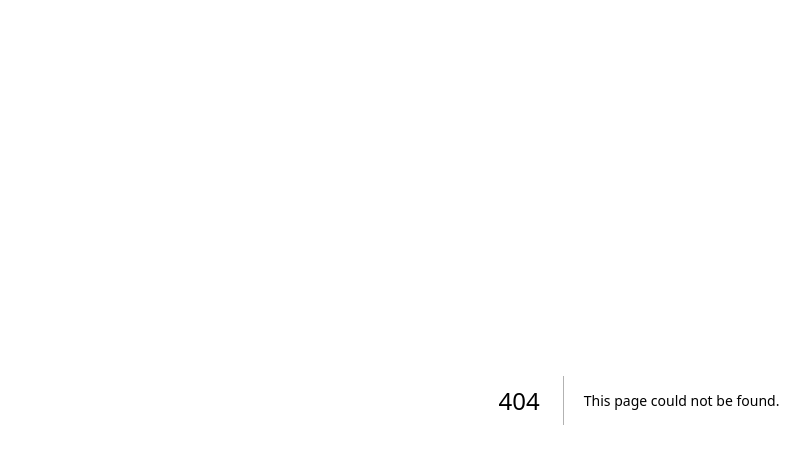
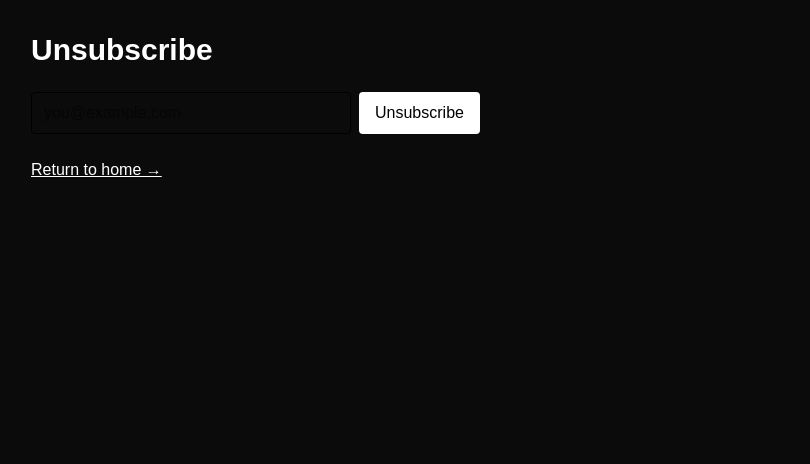
Before and after one commit to thekandidedit/thekandidedit, a Next.js app: page /api/unsubscribe in a window 1280 px wide. Before the commit this address had no page. Shown: the top 464 px of the page, without its empty margins (1-811 px from the left). Built offline with nearby package versions, Linux system fonts and the light colour scheme.

Commit message:
UX: subscribe form + confirm and unsubscribe pages

```diff
--- /dev/null
+++ b/app/api/confirm/page.tsx
@@ -0,0 +1,50 @@
+// app/confirm/page.tsx
+"use client";
+
+import { useEffect, useState } from "react";
+import { useSearchParams } from "next/navigation";
+
+export default function ConfirmPage() {
+  const search = useSearchParams();
+  const token = search.get("token");
+  const [msg, setMsg] = useState<string>("Confirming your subscription...");
+  const [done, setDone] = useState(false);
+
+  useEffect(() => {
+    const run = async () => {
+      if (!token) {
+        setMsg("Missing token.");
+        setDone(true);
+        return;
+      }
+      try {
+        const r = await fetch(`/api/confirm?token=${encodeURIComponent(token)}`);
+        const data = await r.json();
+        if (!r.ok || data.ok === false) {
+          setMsg(data?.error ?? "Invalid token.");
+        } else {
+          setMsg("🎉 Subscription confirmed! Welcome.");
+        }
+      } catch {
+        setMsg("Network error. Please try again.");
+      } finally {
+        setDone(true);
+      }
+    };
+    run();
+  }, [token]);
+
+  return (
+    <main className="p-8 text-white" style={{ background: "#0b0b0b", minHeight: "100vh" }}>
+      <h1 className="text-3xl font-bold mb-6">The Kandid Edit</h1>
+      <p>{msg}</p>
+      {done && (
+        <p className="mt-6">
+          <a className="underline" href="/">
+            Return to home →
+          </a>
+        </p>
+      )}
+    </main>
+  );
+}
--- /dev/null
+++ b/app/api/unsubscribe/page.tsx
@@ -0,0 +1,62 @@
+// app/unsubscribe/page.tsx
+"use client";
+
+import { useState } from "react";
+
+export default function UnsubscribePage() {
+  const [email, setEmail] = useState("");
+  const [msg, setMsg] = useState<string | null>(null);
+  const [loading, setLoading] = useState(false);
+
+  const handleUnsub = async (e: React.FormEvent) => {
+    e.preventDefault();
+    setMsg(null);
+    setLoading(true);
+    try {
+      const r = await fetch("/api/unsubscribe", {
+        method: "POST",
+        headers: { "Content-Type": "application/json" },
+        body: JSON.stringify({ email }),
+      });
+      const data = await r.json();
+      if (!r.ok || data.ok === false) {
+        setMsg(data?.error ?? "Something went wrong.");
+      } else {
+        setMsg(data?.message ?? "Unsubscribed.");
+        setEmail("");
+      }
+    } catch {
+      setMsg("Network error. Please try again.");
+    } finally {
+      setLoading(false);
+    }
+  };
+
+  return (
+    <main className="p-8 text-white" style={{ background: "#0b0b0b", minHeight: "100vh" }}>
+      <h1 className="text-3xl font-bold mb-6">Unsubscribe</h1>
+
+      <form onSubmit={handleUnsub} className="flex gap-2 mb-4">
+        <input
+          className="border px-3 py-2 rounded w-[320px] text-black"
+          placeholder="you@example.com"
+          value={email}
+          onChange={(e) => setEmail(e.target.value)}
+          type="email"
+          required
+        />
+        <button className="px-4 py-2 rounded bg-white text-black disabled:opacity-60" disabled={loading}>
+          {loading ? "Sending..." : "Unsubscribe"}
+        </button>
+      </form>
+
+      {msg && <p>{msg}</p>}
+
+      <p className="mt-6">
+        <a className="underline" href="/">
+          Return to home →
+        </a>
+      </p>
+    </main>
+  );
+}
--- a/app/page.tsx
+++ b/app/page.tsx
@@ -1,41 +1,81 @@
+// app/page.tsx
 "use client";
+
 import { useState } from "react";
 
 export default function Home() {
   const [email, setEmail] = useState("");
-  const [msg, setMsg] = useState("");
+  const [msg, setMsg] = useState<string | null>(null);
+  const [confirmUrl, setConfirmUrl] = useState<string | null>(null);
+  const [loading, setLoading] = useState(false);
 
   const subscribe = async (e: React.FormEvent) => {
     e.preventDefault();
-    setMsg("Sending…");
+    setMsg(null);
+    setConfirmUrl(null);
+    setLoading(true);
+
     try {
       const r = await fetch("/api/subscribe", {
         method: "POST",
         headers: { "Content-Type": "application/json" },
         body: JSON.stringify({ email }),
       });
-      if (!r.ok) throw new Error();
       const data = await r.json();
-      setMsg("Success! (email sending next). Confirm URL: " + (data.confirmUrl ?? ""));
-      setEmail("");
+
+      if (!r.ok || data.ok === false) {
+        setMsg(data?.error ?? "Something went wrong.");
+      } else {
+        setMsg("Success! We sent a confirmation email.");
+        setConfirmUrl(data.confirmUrl ?? null); // handy for testing
+        setEmail("");
+      }
     } catch {
-      setMsg("Something went wrong.");
+      setMsg("Network error. Please try again.");
+    } finally {
+      setLoading(false);
     }
   };
 
   return (
-    <main className="p-8">
-      <h1 className="text-3xl font-bold mb-4">The Kandid Edit</h1>
-      <form onSubmit={subscribe} className="flex gap-2">
+    <main className="p-8 text-white" style={{ background: "#0b0b0b", minHeight: "100vh" }}>
+      <h1 className="text-3xl font-bold mb-6">The Kandid Edit</h1>
+
+      <form onSubmit={subscribe} className="flex gap-2 mb-4">
         <input
-          className="border px-3 py-2 rounded w-72"
+          className="border px-3 py-2 rounded w-[320px] text-black"
           placeholder="you@example.com"
           value={email}
           onChange={(e) => setEmail(e.target.value)}
+          type="email"
+          required
         />
-        <button className="bg-black text-white px-4 rounded">Subscribe</button>
+        <button
+          className="px-4 py-2 rounded bg-white text-black disabled:opacity-60"
+          disabled={loading}
+          type="submit"
+        >
+          {loading ? "Sending..." : "Subscribe"}
+        </button>
       </form>
-      {msg && <p className="mt-3 text-sm">{msg}</p>}
+
+      {msg && <p className="mb-2">{msg}</p>}
+      {confirmUrl && (
+        <p className="text-sm opacity-70">
+          (For testing) Confirm link:{" "}
+          <a className="underline" href={confirmUrl}>
+            {confirmUrl}
+          </a>
+        </p>
+      )}
+
+      <p className="mt-10 text-sm opacity-70">
+        Already subscribed and want to leave?{" "}
+        <a className="underline" href="/unsubscribe">
+          Unsubscribe here
+        </a>
+        .
+      </p>
     </main>
   );
 }
```
